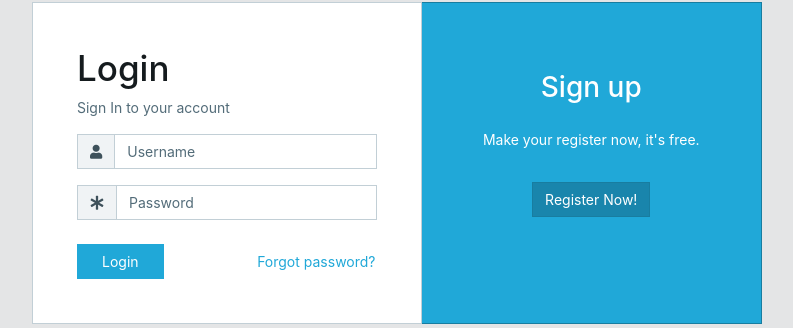
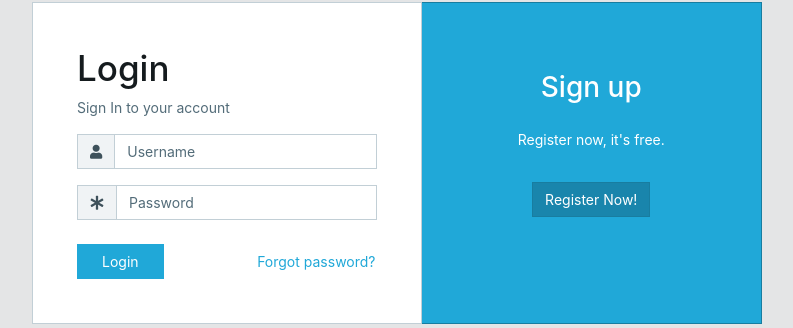
Before and after one commit to srintellikgh/project-management-system, a Django app: page /login/ in a window 1280 px wide. Shown: the part 237-565 px from the top of the page, without its empty margins (243-1036 px from the left). Run offline with Django 3.2, Linux system fonts and the light colour scheme; some libraries are stand-ins or nearby versions.

Commit message:
Nav changes and Login Page update

```diff
--- a/core/templates/core/base.html
+++ b/core/templates/core/base.html
@@ -106,6 +106,17 @@
           <li class="nav-item">
             <a class="nav-link" href="{% url 'core:dashboard' %}"><i class="fa fa-tachometer-alt"></i> Dashboard</a>
           </li>
+          <li class="nav-item nav-dropdown">
+            <a class="nav-link nav-dropdown-toggle" href="#"><i class="fa fa-tachometer-alt"></i> Views</a>
+            <ul class="nav-dropdown-items">
+              <li class="nav-item">
+                <a class="nav-link" href="{% url 'projects:projects'%}"><i class="fa fa-paper-plane ml-2"></i> Project's View</a>
+              </li>
+              <li class="nav-item">
+                <a class="nav-link" href="{% url 'register:users'%}"><i class="fa fa-user ml-2"></i> Users Views</a>
+              </li>
+            </ul>
+          </li>
 
           <!--<li class="nav-title">-->
             <!--Theme-->
@@ -117,7 +128,7 @@
             <!--<a href="typography.html" class="nav-link"><i class="fa fa-user"></i> Typograhy</a>-->
           <!--</li>-->
           <li class="nav-title">
-            Info
+            Register
           </li>
           <li class="nav-item nav-dropdown">
             <a class="nav-link nav-dropdown-toggle" href="#"><i class="fa fa-industry"></i> Company</a>
@@ -135,17 +146,6 @@
               </li>
               <li class="nav-item">
                 <a class="nav-link" href="{% url 'projects:new-task'%}"><i class="fa fa-plus ml-2"></i> New Task</a>
-              </li>
-            </ul>
-          </li>
-          <li class="nav-item nav-dropdown">
-            <a class="nav-link nav-dropdown-toggle" href="#"><i class="fa fa-tachometer-alt"></i> Views</a>
-            <ul class="nav-dropdown-items">
-              <li class="nav-item">
-                <a class="nav-link" href="{% url 'projects:projects'%}"><i class="fa fa-paper-plane ml-2"></i> Project's View</a>
-              </li>
-              <li class="nav-item">
-                <a class="nav-link" href="{% url 'register:users'%}"><i class="fa fa-user ml-2"></i> Users Views</a>
               </li>
             </ul>
           </li>
--- a/register/templates/register/login.html
+++ b/register/templates/register/login.html
@@ -61,11 +61,11 @@
                             </form>
                         </div>
                     </div>
-                    <div class="card text-white bg-primary py-5 d-md-down-none" style="width:44%">
+                    <div class="card text-white bg-primary py-5">
                         <div class="card-body text-center">
                             <div>
                                 <h2>Sign up</h2>
-                                <p class="mt-4">Make your register now, it's free.</p>
+                                <p class="mt-4">Register now, it's free.</p>
                                 <a href="{% url 'register:new-user' %}" class="btn btn-primary active mt-3">Register Now!</a>
                             </div>
                         </div>
```
Also changed, not shown: db.sqlite3.
